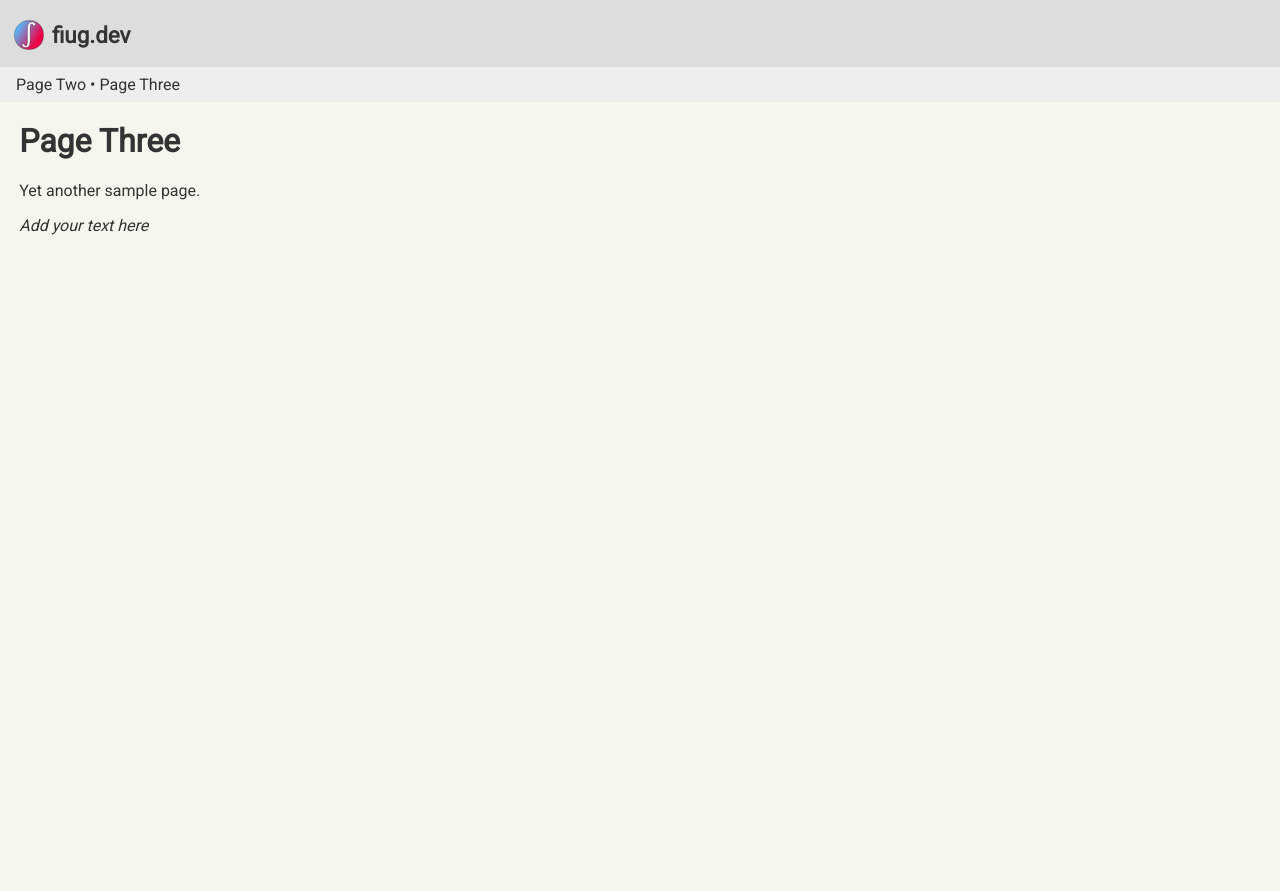
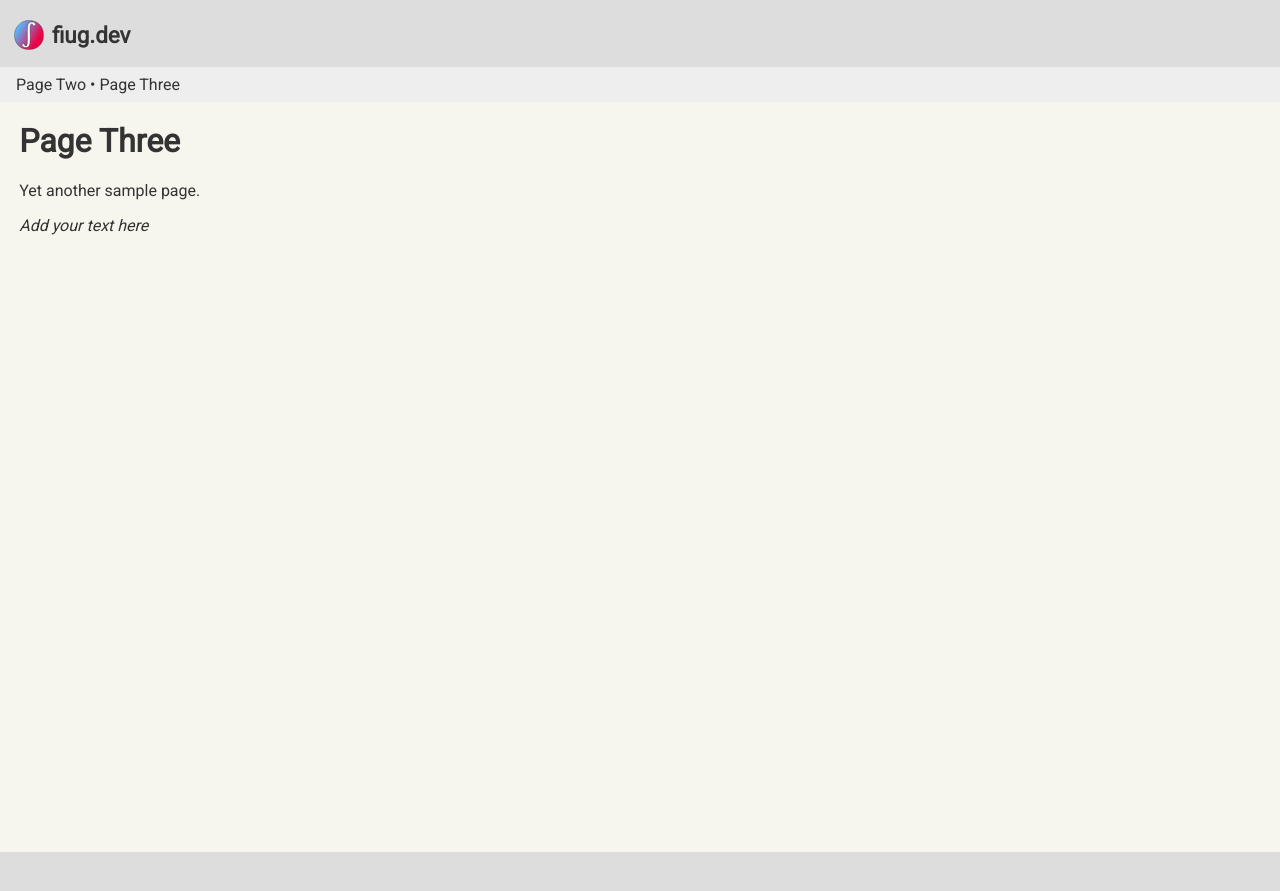
Before and after one commit to fiugd/blog, a Jekyll site: the page built from docs/three.html, in a window 1280 px wide. Shown: the top 891 px of the page. Built offline with Jekyll 4.4.1, drawn with Linux system fonts in a browser that asks for light colours.

Commit message:
Update style.scss

```diff
--- a/docs/css/style.scss
+++ b/docs/css/style.scss
@@ -38,6 +38,7 @@ body{
 #content {
  margin: 1.2em;
  margin-bottom: auto;
+ overflow: auto;
 }
 a, a:visited { text-decoration: none; }
 a:hover { text-decoration: underline; }
@@ -58,6 +59,9 @@ a:hover { text-decoration: underline; }
   font-weight: bold;
 }
 #header .small { font-size:    90%; padding-left: 15px; }
+#footer {
+    height: 3em;
+}
 
 .logo {
   display: inline-block;
```
